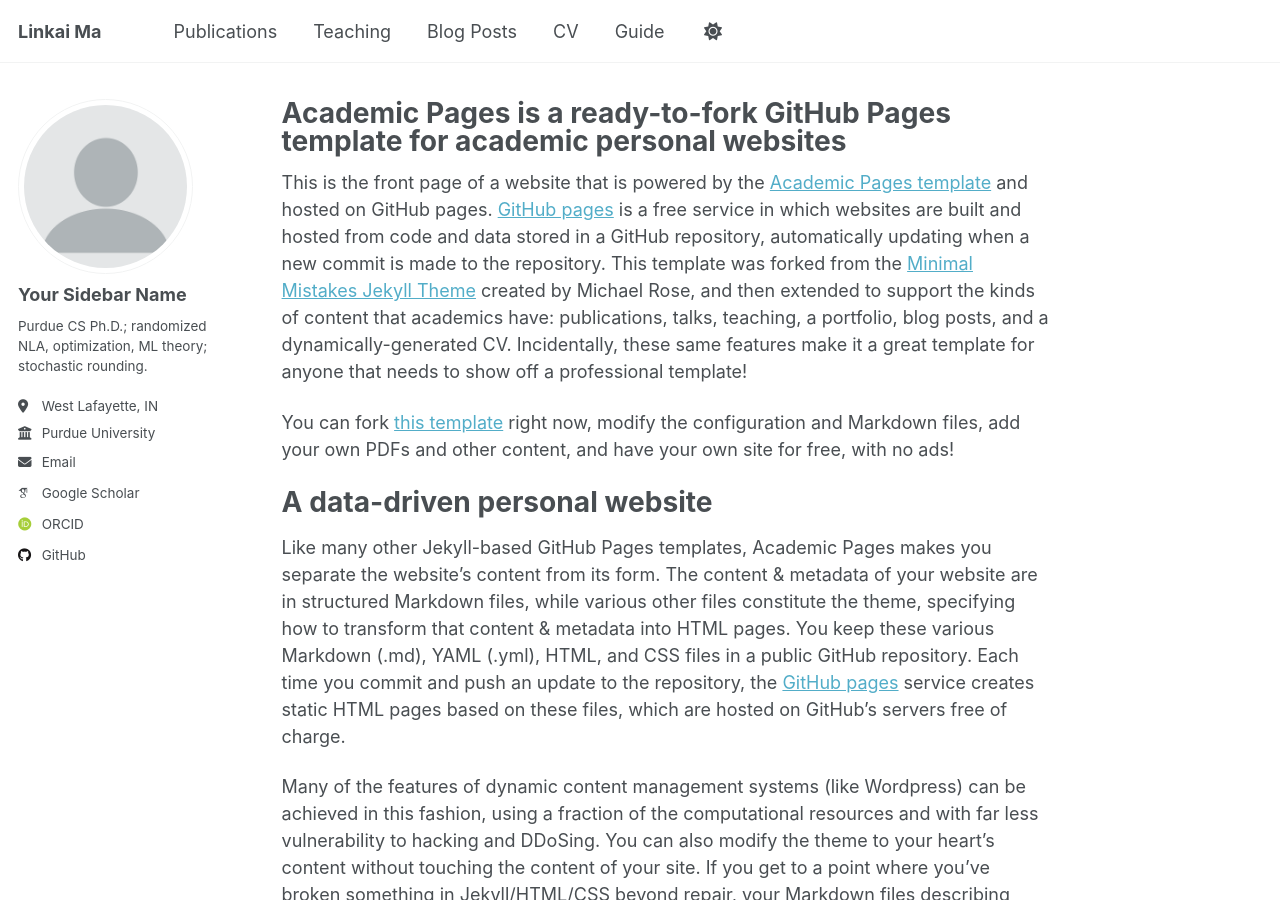
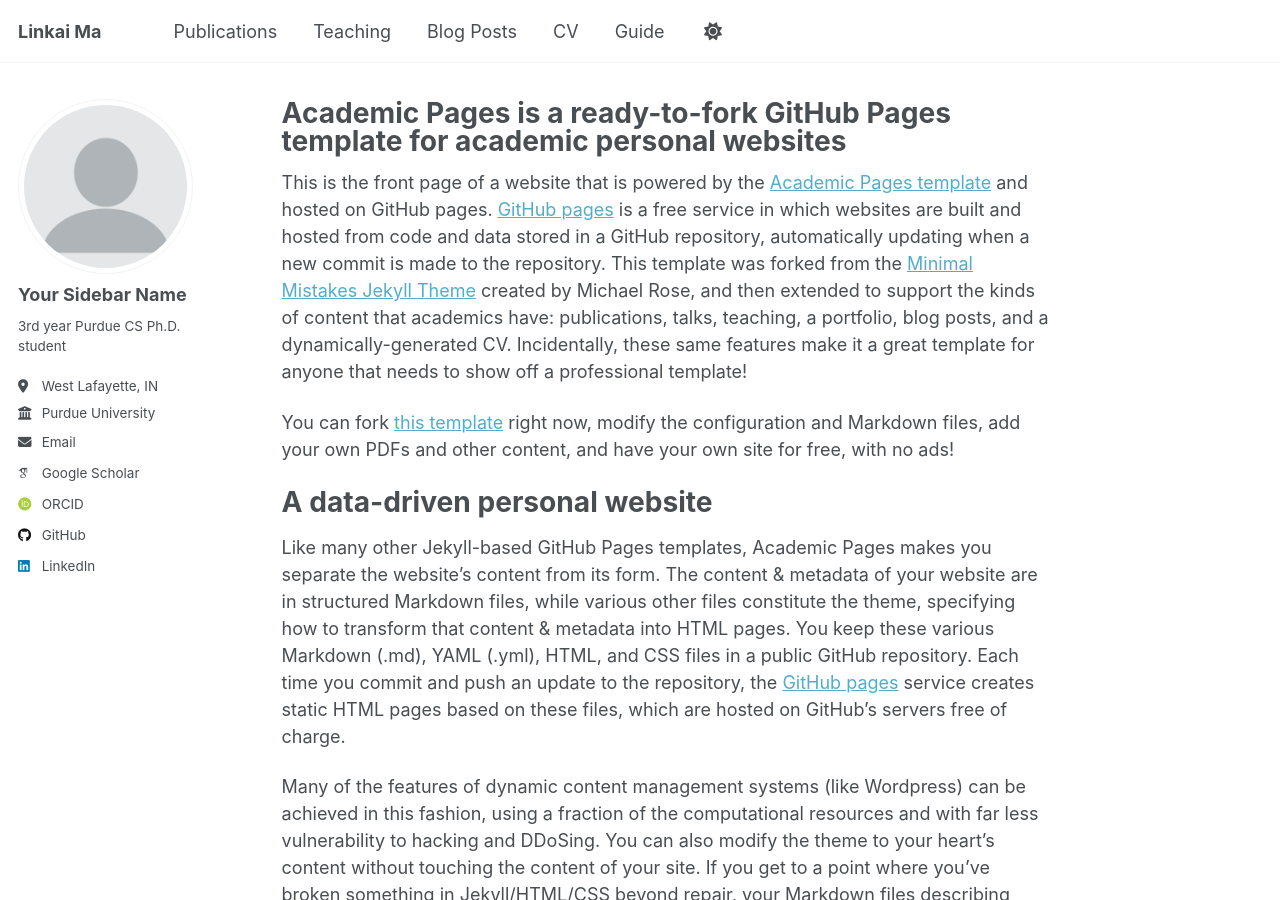
Before and after one commit to LinkaiMa/LinkaiMa.github.io, a Jekyll site: the page built from _pages/about.md, in a window 1280 px wide and 900 px high. Built offline with Jekyll 4.4.1, drawn with Linux system fonts in a browser that asks for light colours; some web fonts are replaced; a script that is not in the unit is left out.

Commit message:
Update _config.yml

```diff
--- a/_config.yml
+++ b/_config.yml
@@ -26,11 +26,11 @@ author:
   avatar           : "profile.png"
   name             : "Your Sidebar Name"
   pronouns         : # example: "she/her"
-  bio              : "Purdue CS Ph.D.; randomized NLA, optimization, ML theory; stochastic rounding."
+  bio              : "3rd year Purdue CS Ph.D. student"
   location         : "West Lafayette, IN"
   employer         : "Purdue University"
   uri              : # URL
-  email            : "none@example.org"
+  email            : "ma856@purdue.edu"
 
   # Academic websites
   # academia         : # URL
@@ -63,7 +63,7 @@ author:
   # keybase          : # Username
   # instagram        : # Username
   # lastfm           : # Username
-  # linkedin         : # Username
+  linkedin         : linkai-ma
   # mastodon         : # URL
   # medium           : # URL
   # pinterest        : # Username
```
